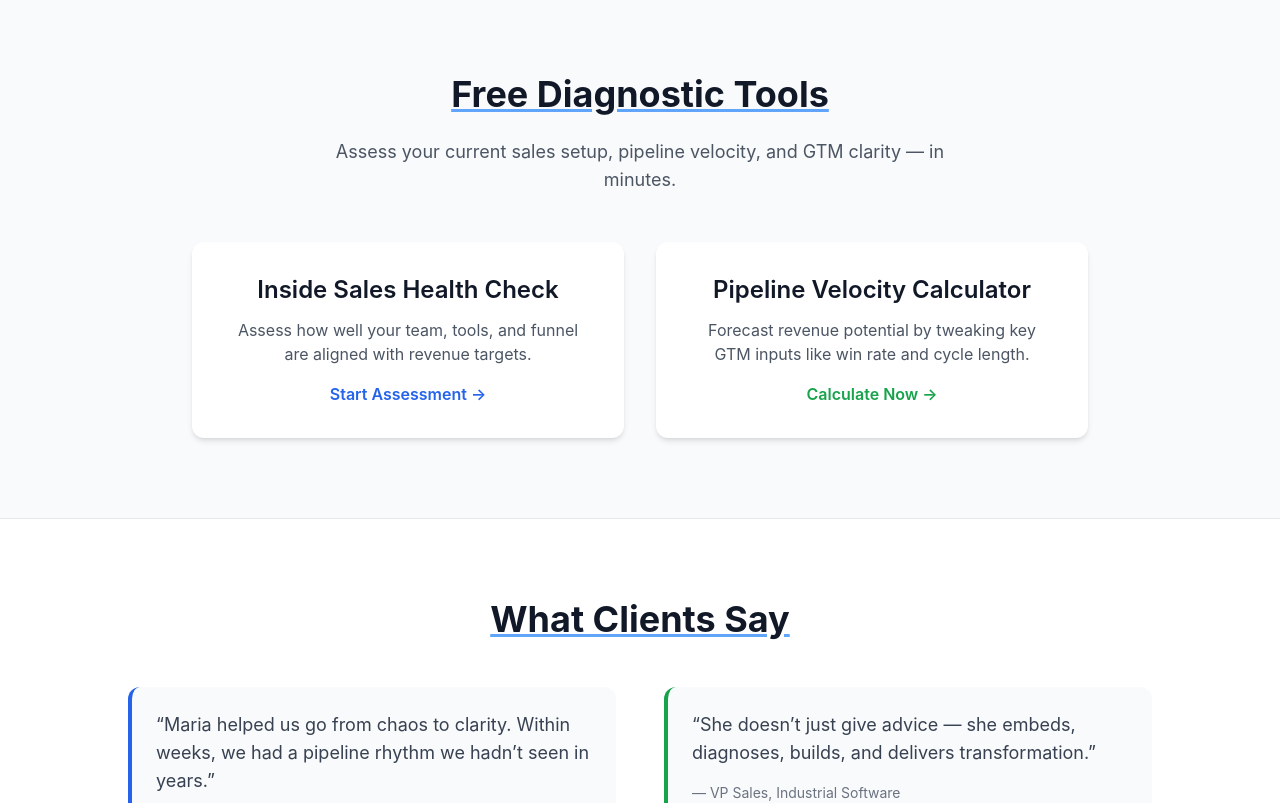
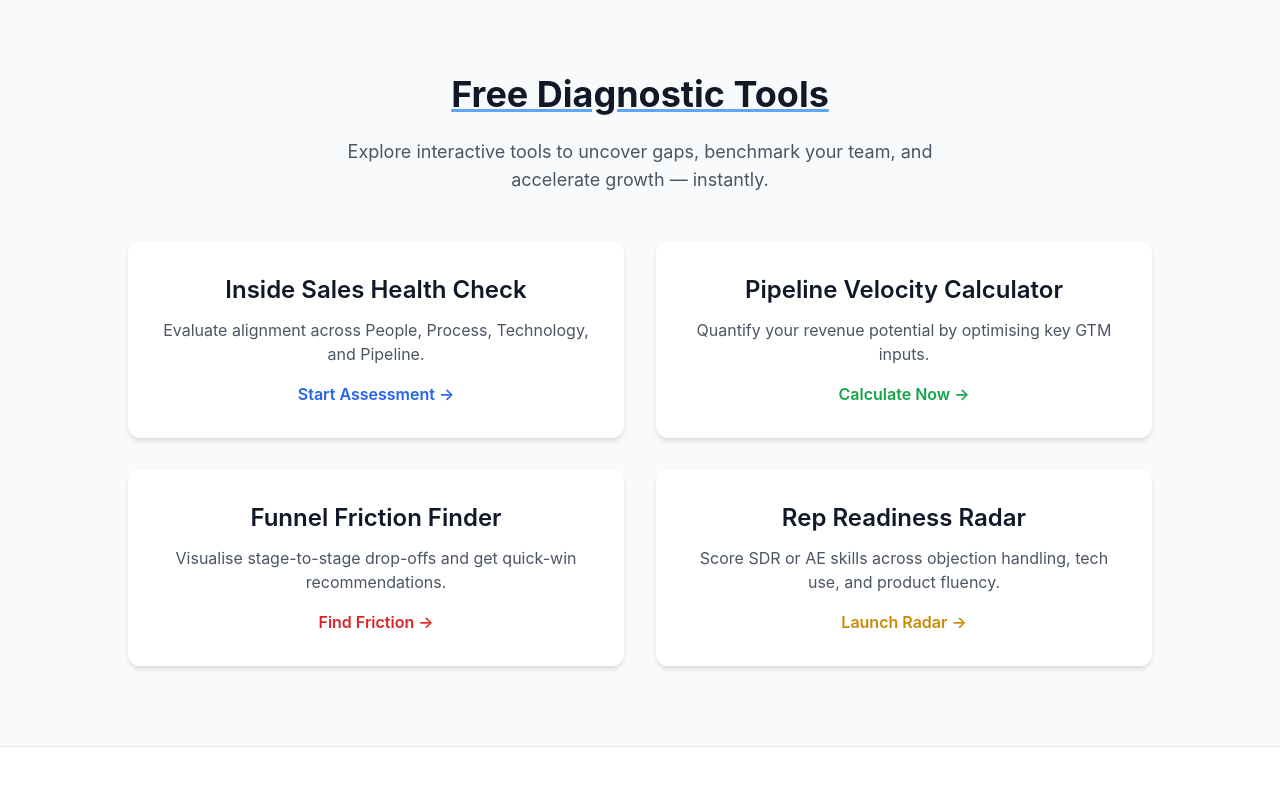
Before and after one commit to luigipascal/bertonec, a Next.js app: page / in a window 1280 px wide. Shown: the part 1040-1843 px from the top of the page. Built offline with nearby package versions, Linux system fonts and the light colour scheme.

Commit message:
Update page.tsx

```diff
--- a/src/app/page.tsx
+++ b/src/app/page.tsx
@@ -33,7 +33,7 @@ export default function HomePage() {
         </div>
       </section>
 
-      {/* Why Maria Section */}
+      {/* Why Maria */}
       <section className="bg-white py-20">
         <div className="container mx-auto px-4">
           <h2 className="text-4xl font-bold text-center text-gray-900 mb-16 underline decoration-blue-400">
@@ -70,23 +70,24 @@ export default function HomePage() {
         </div>
       </section>
 
-      {/* Tools */}
+      {/* Tools Section */}
       <section className="bg-gray-50 py-20">
         <div className="container mx-auto px-4 text-center">
           <h2 className="text-4xl font-bold text-gray-900 mb-6 underline decoration-blue-400">
             Free Diagnostic Tools
           </h2>
           <p className="text-lg text-gray-600 mb-12 max-w-2xl mx-auto">
-            Assess your current sales setup, pipeline velocity, and GTM clarity — in minutes.
+            Explore interactive tools to uncover gaps, benchmark your team, and accelerate growth — instantly.
           </p>
-          <div className="grid md:grid-cols-2 gap-8 max-w-4xl mx-auto">
-            {/* Tool Card 1 */}
+
+          <div className="grid md:grid-cols-2 gap-8 max-w-5xl mx-auto">
+            {/* Tool 1: Inside Sales Check */}
             <div className="bg-white p-8 rounded-xl shadow-md hover:shadow-xl">
               <h3 className="text-2xl font-semibold text-gray-900 mb-3">
                 Inside Sales Health Check
               </h3>
               <p className="text-gray-600 mb-4">
-                Assess how well your team, tools, and funnel are aligned with revenue targets.
+                Evaluate alignment across People, Process, Technology, and Pipeline.
               </p>
               <Link
                 href="/tools/inside-sales-check"
@@ -96,19 +97,51 @@ export default function HomePage() {
               </Link>
             </div>
 
-            {/* Tool Card 2 */}
+            {/* Tool 2: Pipeline Velocity */}
             <div className="bg-white p-8 rounded-xl shadow-md hover:shadow-xl">
               <h3 className="text-2xl font-semibold text-gray-900 mb-3">
                 Pipeline Velocity Calculator
               </h3>
               <p className="text-gray-600 mb-4">
-                Forecast revenue potential by tweaking key GTM inputs like win rate and cycle length.
+                Quantify your revenue potential by optimising key GTM inputs.
               </p>
               <Link
                 href="/tools/pipeline-velocity"
                 className="inline-block text-green-600 font-semibold hover:underline"
               >
                 Calculate Now →
+              </Link>
+            </div>
+
+            {/* Tool 3: Funnel Friction */}
+            <div className="bg-white p-8 rounded-xl shadow-md hover:shadow-xl">
+              <h3 className="text-2xl font-semibold text-gray-900 mb-3">
+                Funnel Friction Finder
+              </h3>
+              <p className="text-gray-600 mb-4">
+                Visualise stage-to-stage drop-offs and get quick-win recommendations.
+              </p>
+              <Link
+                href="/tools/funnel-friction"
+                className="inline-block text-red-600 font-semibold hover:underline"
+              >
+                Find Friction →
+              </Link>
+            </div>
+
+            {/* Tool 4: Rep Readiness */}
+            <div className="bg-white p-8 rounded-xl shadow-md hover:shadow-xl">
+              <h3 className="text-2xl font-semibold text-gray-900 mb-3">
+                Rep Readiness Radar
+              </h3>
+              <p className="text-gray-600 mb-4">
+                Score SDR or AE skills across objection handling, tech use, and product fluency.
+              </p>
+              <Link
+                href="/tools/rep-readiness"
+                className="inline-block text-yellow-600 font-semibold hover:underline"
+              >
+                Launch Radar →
               </Link>
             </div>
           </div>
@@ -145,7 +178,7 @@ export default function HomePage() {
             Let’s Restructure Your Revenue Engine
           </h2>
           <p className="text-lg mb-8 max-w-xl mx-auto">
-            Book a free strategy call or get started with the tools above. Zero pressure, just value.
+            Book a free strategy call or try one of the tools above to get started.
           </p>
           <div className="flex flex-col sm:flex-row justify-center gap-4">
             <a
```
